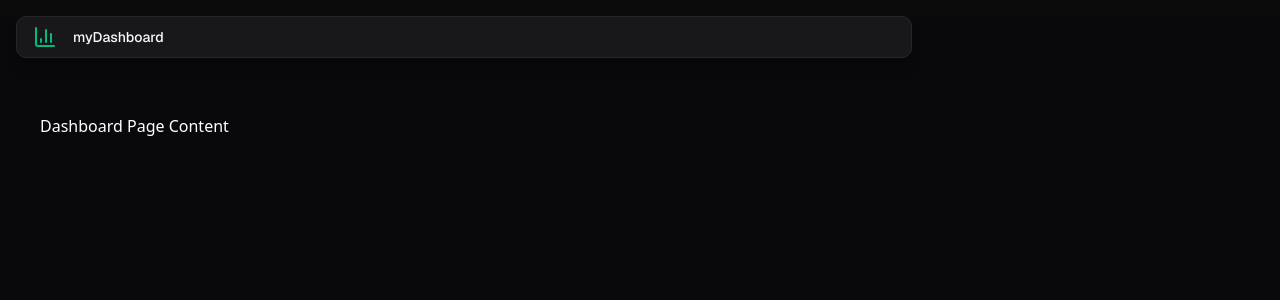
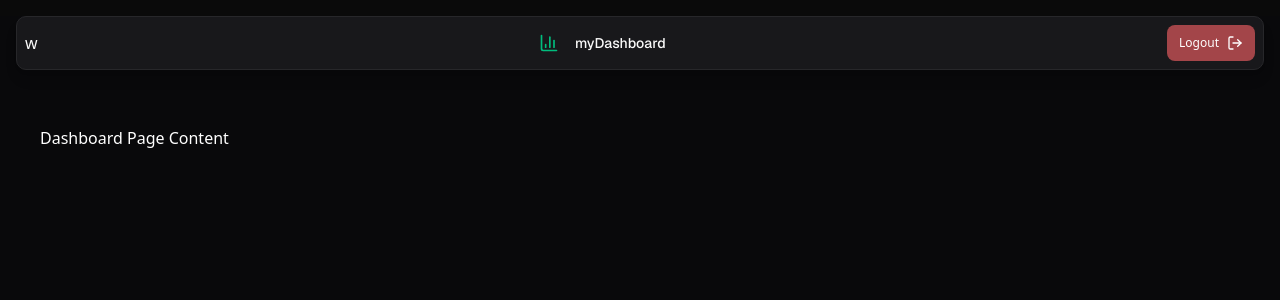
Before and after one commit to unpixelz/dashboard-app, a Next.js app: page /dashboard in a window 1280 px wide. Shown: the top 300 px of the page. Built offline with nearby package versions, Linux system fonts and the light colour scheme.

Commit message:
loginform

```diff
--- a/app/dashboard/page.tsx
+++ b/app/dashboard/page.tsx
@@ -1,21 +1,39 @@
 "use client";
-import { Card, CardHeader,CardTitle } from "@/components/ui/card";
+import { Card, CardHeader, CardTitle } from "@/components/ui/card";
 import { useState } from "react";
-import { BarChart3 } from 'lucide-react';
-
+import { BarChart3, X } from "lucide-react";
+import { Button } from "@/components/ui/button";
+import { LogOut } from "lucide-react";
 export default function DashboardPage() {
-  const [sidebarOpen, setSidebarOpen] = useState(true);
+  const { useRouter } = require("next/navigation");
+  const router = useRouter();
 
   return (
     <div className="min-h-screen bg-zinc-950">
-      <header className="p-2 m-4 bg-zinc-900 border border-zinc-800 rounded-lg max-w-4xl shadow-lg">
-          <div className="flex items-center justify-between px-2">
-            <div className="flex items-center gap-4">
-              <BarChart3 className="text-emerald-500" size={24} />
-              <h1 className="text-sm font-medium font-sans">myDashboard</h1>
-            </div>
+      <header className="p-2 m-4 bg-zinc-900 border border-zinc-800 rounded-lg max-w-full shadow-lg">
+        <div className="flex items-center justify-between">w
+          <div className="flex items-center gap-4">
+            <BarChart3 className="text-emerald-500" size={20} />
+            <h1 className="text-sm font-medium font-sans">myDashboard</h1>
           </div>
-        </header>
+          <div className="flex items-center gap-4">
+            <form
+              onSubmit={() => {
+                router.push("/login");
+              }}
+            >
+              <Button
+                className="text-xs transition active:scale-95 hover:bg-zinc-350"
+                type="submit"
+                variant="destructive"
+              >
+                Logout
+                <LogOut />
+              </Button>
+            </form>
+          </div>
+        </div>
+      </header>
       <div className="p-10 text-white">Dashboard Page Content</div>
     </div>
   );
--- a/components/login-form.tsx
+++ b/components/login-form.tsx
@@ -1,7 +1,7 @@
 "use client";
 
 import { Alert, AlertDescription, AlertTitle } from "@/components/ui/alert";
-import { ChartNoAxesCombined, Terminal } from "lucide-react";
+import { ChartNoAxesCombined } from "lucide-react";
 import { cn } from "@/lib/utils";
 import { Button } from "@/components/ui/button";
 import {
@@ -12,7 +12,7 @@ import {
   FieldSeparator,
 } from "@/components/ui/field";
 import { Input } from "@/components/ui/input";
-import { createClient } from "@/lib/supabase";
+import { createClient} from "@/lib/supabase";
 import { useRouter } from "next/navigation";
 import { useState } from "react";
 
@@ -43,7 +43,7 @@ export function LoginForm({
     });
 
     if (error) {
-      setErrorMessage?.(error.message);
+      setErrorMessage?.(error.name + ": " + error.message);
     } else {
       router.push("/dashboard");
     }
```
